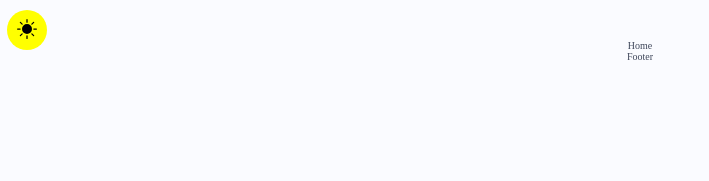
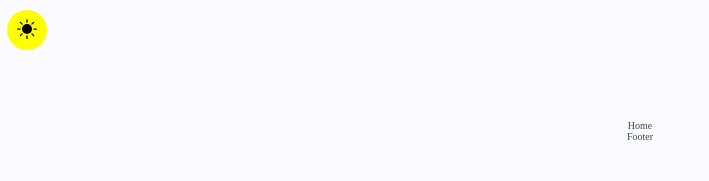
Before and after one commit to tjdrkr2580/vikingBand-fe, a React (Create React App) app: page / in a window 1280 px wide. Shown: the top 181 px of the page, without its empty margins (0-709 px from the left). Built offline with nearby package versions, Linux system fonts and the light colour scheme; a web font is replaced by a local one.

Commit message:
feat | page Margin 추가

```diff
--- a/src/pages/Home.jsx
+++ b/src/pages/Home.jsx
@@ -1,6 +1,9 @@
 import styled from "styled-components";
+import { pageMargin } from "../utils/styles/mixins";
 
-const HomeWrapper = styled.section``;
+const HomeWrapper = styled.section`
+  ${pageMargin}
+`;
 
 const Home = () => {
   return <HomeWrapper>Home</HomeWrapper>;
--- a/src/utils/styles/mixins.js
+++ b/src/utils/styles/mixins.js
@@ -43,3 +43,7 @@ export const boxShadow = css`
 export const circleBorderRadius = css`
   border-radius: 50%;
 `;
+
+export const pageMargin = css`
+  margin-top: 8rem;
+`;
```
